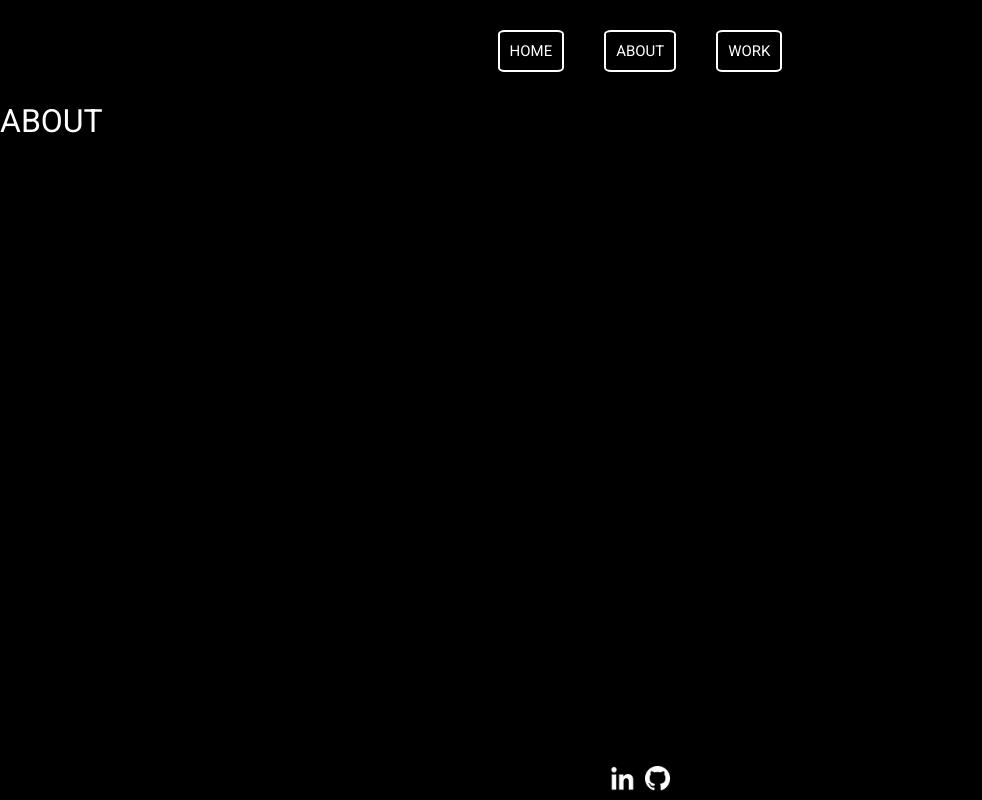
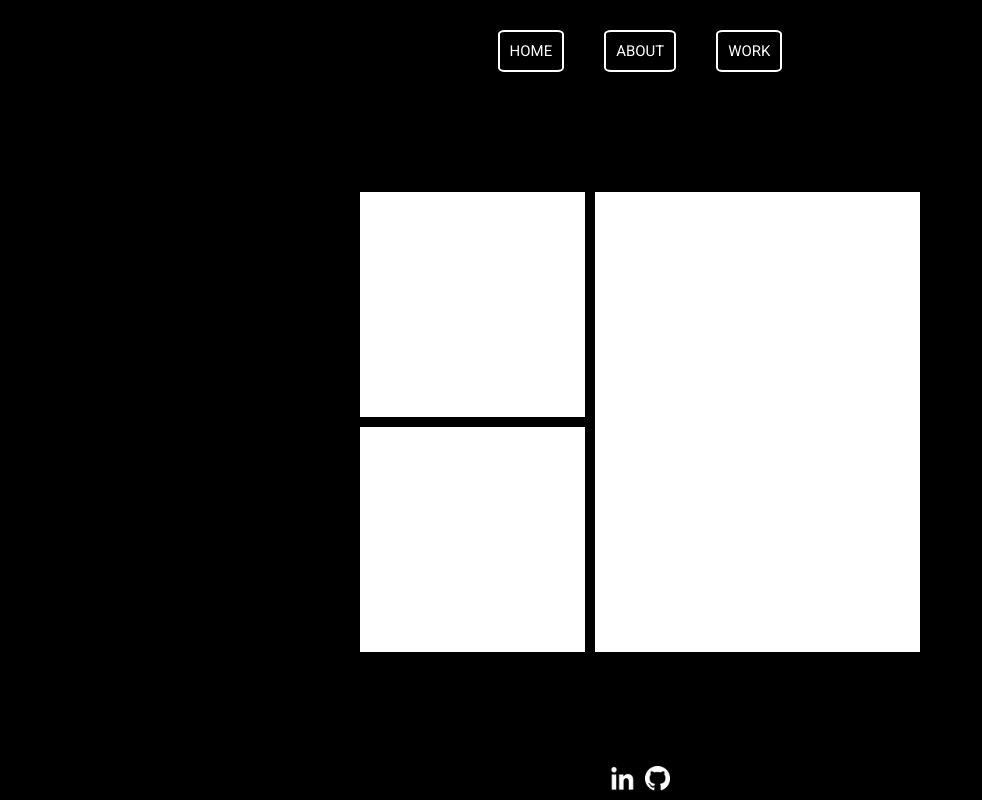
Before and after one commit to Shelby-Jean/portfolio, a React (Create React App) app: page /about in a window 1280 px wide. Shown: the whole page, without its empty margins (0-982 px from the left). Built offline with nearby package versions, Linux system fonts and the light colour scheme.

Commit message:
about template set up

```diff
--- a/src/components/About.js
+++ b/src/components/About.js
@@ -1,12 +1,24 @@
 import React from 'react';
 import Navigation from './Navigation';
+import '../css/About.css';
 
 class About extends React.Component {
   render() {
     return (
       <div>
         <Navigation />
-        <h1>ABOUT</h1>
+        <div className="about-content-container">
+          <div className="photo-contact-container">
+            <div className="photo-container">
+            </div>
+            <div className="contact-container">
+
+            </div>
+          </div>
+          <div className="about-container">
+
+          </div>
+        </div>
       </div>
     )
   }
--- a/src/components/Home.js
+++ b/src/components/Home.js
@@ -10,7 +10,7 @@ class Home extends React.Component {
         <video autoPlay loop muted className="home-video">
           <source src={CodingSequence} type="video/mp4" />
         </video>
-        <div className="content-container">
+        <div className="home-content-container">
           <div className="name-title-container">
             <h1 id="home-name">Shelby Gottschall</h1>
             <h2 id="title-name">front end developer</h2>
--- a/src/css/About.css
+++ b/src/css/About.css
@@ -0,0 +1,31 @@
+.about-content-container {
+  display: flex;
+  justify-content: center;
+  align-items: center;
+  min-height: 80vh;
+}
+
+.photo-contact-container {
+  display: flex;
+  flex-direction: column;
+}
+
+.photo-container {
+  background-color: white;
+  width: 225px;
+  height: 225px;
+  margin-bottom: 10px;
+}
+
+.contact-container {
+  background-color: white;
+  width: 225px;
+  height: 225px;
+}
+
+.about-container {
+  background-color: white;
+  width: 325px;
+  height: 460px;
+  margin-left: 10px;
+}
--- a/src/css/Home.css
+++ b/src/css/Home.css
@@ -6,7 +6,7 @@
   z-index: -1;
 }
 
-.content-container {
+.home-content-container {
   display: flex;
   flex-direction: column;
   justify-content: center;
```
Also changed, not shown: src/media/about-pic.JPG (added), 1 other file (tests, documents, lock files or other folders).
